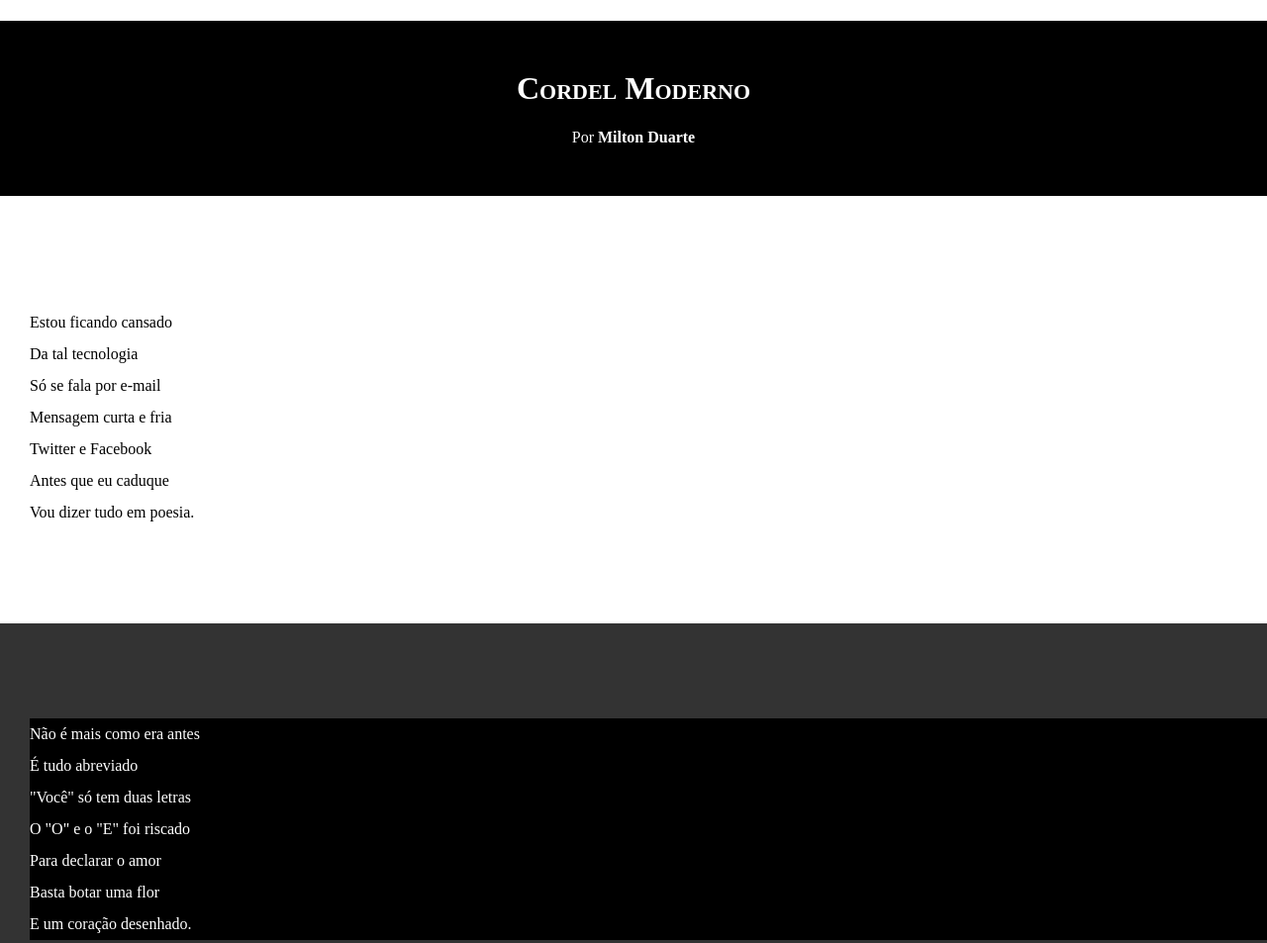
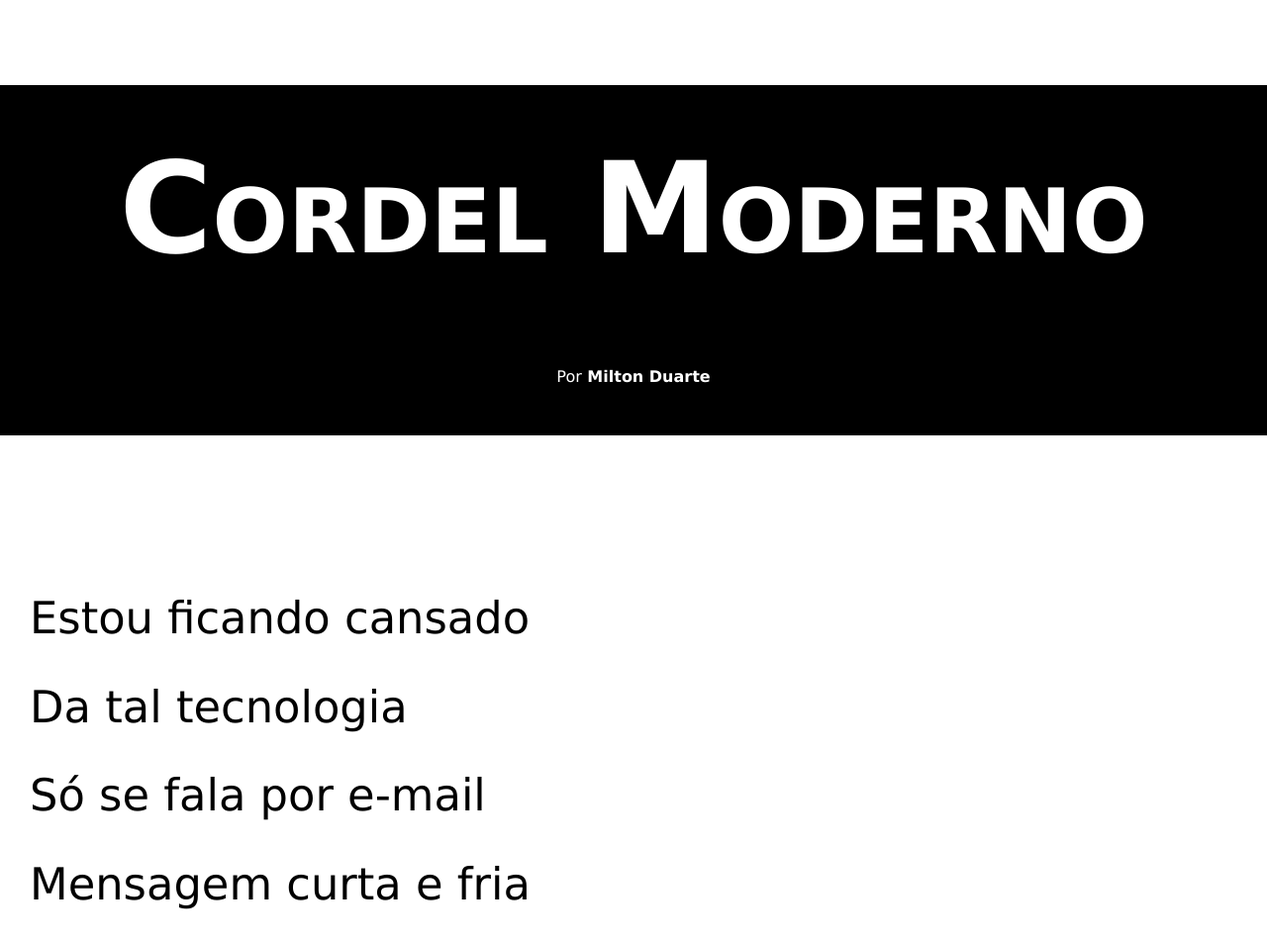
Before and after one commit to nilsonsantos37/html-css, a plain HTML site: page execícios/desafio/desafio012/index.html in a window 1280 px wide. Shown: the top 953 px of the page at 99% size. Drawn offline with Linux system fonts and the light colour scheme.

Commit message:
atualização de stilos desafio 12

```diff
--- a/execícios/desafio/desafio012/stilo/style.css
+++ b/execícios/desafio/desafio012/stilo/style.css
@@ -1,5 +1,14 @@
 @charset "UTF-8";
 
+@import url('https://fonts.googleapis.com/css2?family=Passion+One:wght@400;700;900&display=swap');
+
+@import url('https://fonts.googleapis.com/css2?family=Sriracha&display=swap');
+
+:root {
+    --fonte1: Verdana, Geneva, Tahoma, sans-serif;
+    --fonte2: font-family: 'Passion One', cursive;
+    --fonte3: font-family: 'Sriracha', cursive;
+}
 body {
   margin: 0px;
   padding: 0px;
@@ -8,6 +17,7 @@ body {
 html, body {
     min-height: 100vh;
     background-color: dark;
+    font-family: var(--fonte1);
 }
 
 header {
@@ -19,6 +29,8 @@ header {
 header > h1 {
     padding-top: 50px;
     font-variant: small-caps;
+    font-family: var(--fonte2);
+    font-size: 10vw;
 }
 
 header > p {
@@ -40,6 +52,8 @@ section {
     padding-bottom: 10vh;
     line-height: 2em;
     padding-left: 30px;
+    font-family: var(--fonte3);
+    font-size: 3.5vw;
 }
 
 section.normal {
@@ -53,7 +67,9 @@ section.imagem {
 }
 
 section.imagem > p {
-    background-color: rgb(0, 0, 0.253);
+    display: inline-block;
+    padding: 5px;
+    background-color: rgb(0, 0, 0, 0.253);
 }
 
 footer {
```
